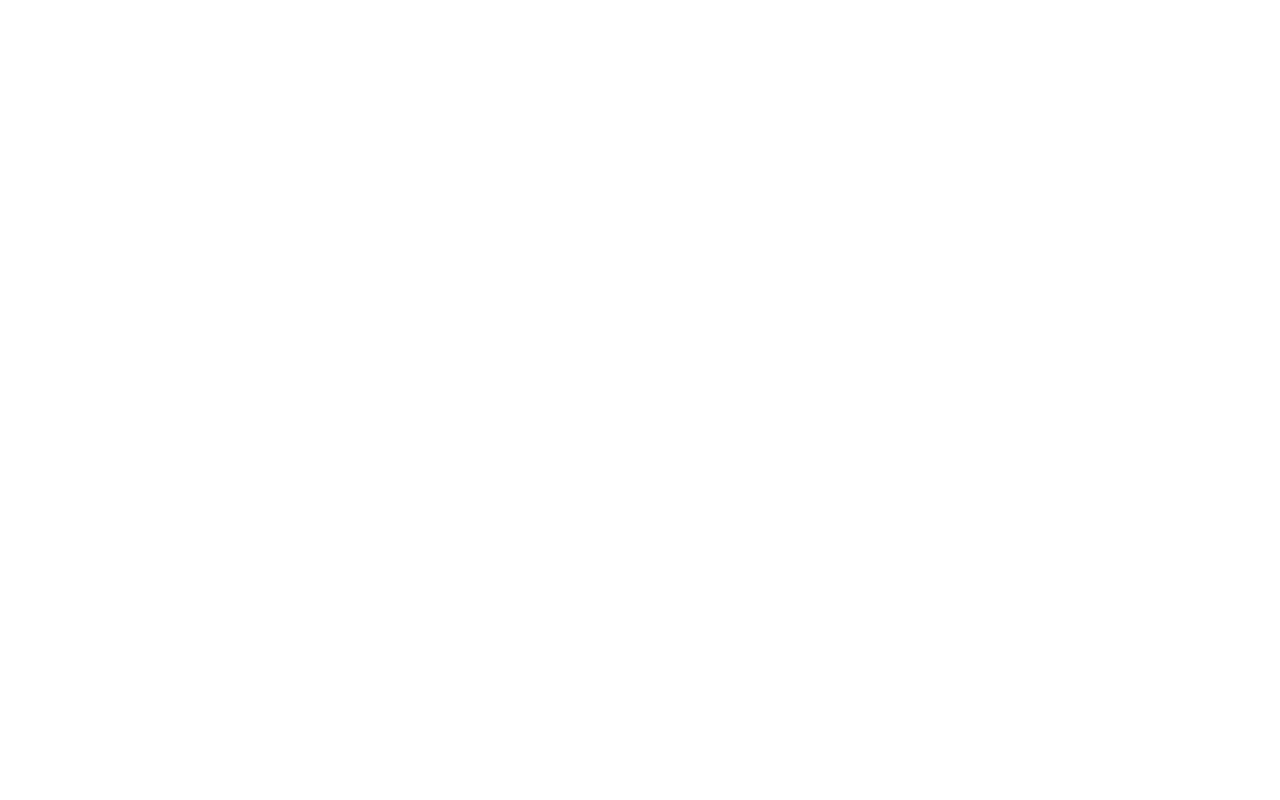
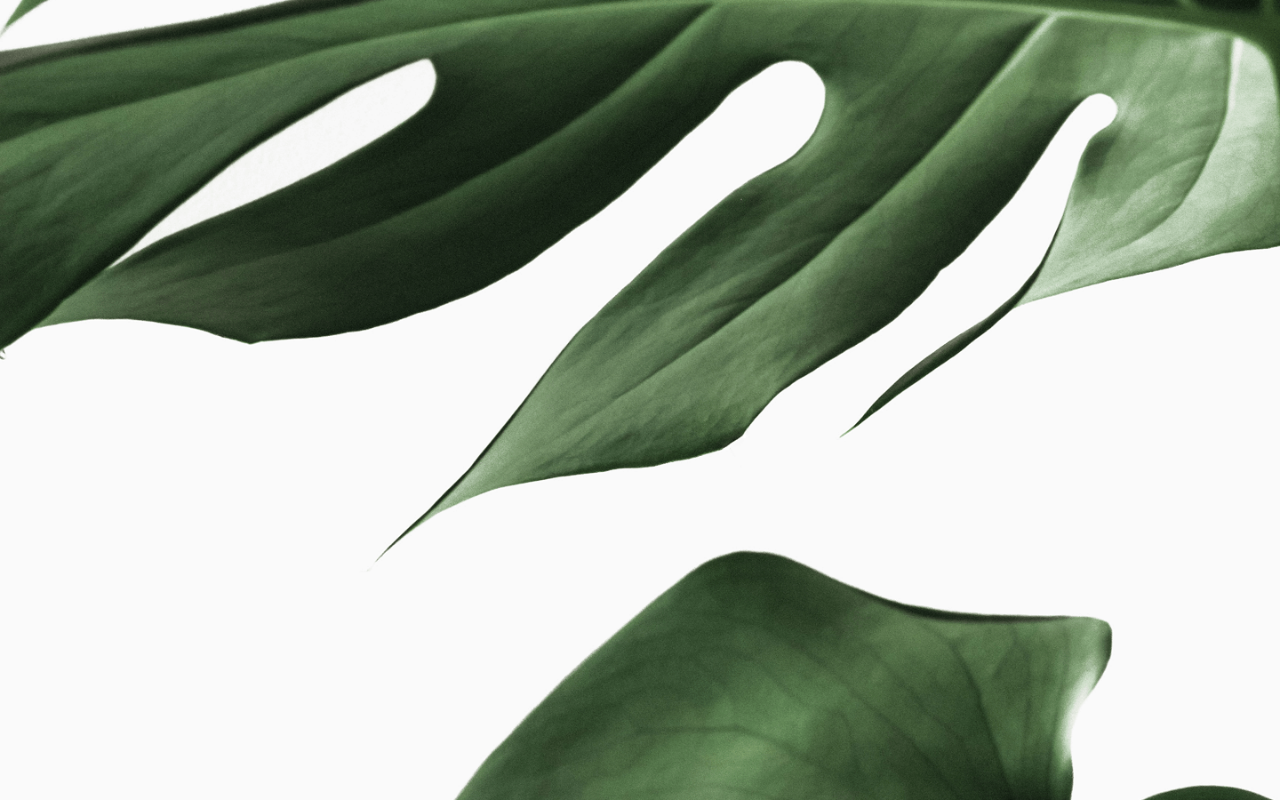
Before and after one commit to davi-aalves/pagina-de-links, a website: page index.html in a window 1280 px wide. Drawn offline with Linux system fonts and the light colour scheme.

Commit message:
update index.html to reference stylesheet in src directory and add background image; create initial style.css for layout and design

```diff
--- a/index.html
+++ b/index.html
@@ -5,9 +5,11 @@
     <link rel="icon" type="image/svg+xml" href="/vite.svg" />
     <meta name="viewport" content="width=device-width, initial-scale=1.0" />
     <title>Página de Links</title>
-    <link rel="stylesheet" href="style.css" />
+    <link rel="stylesheet" href="./src/style.css" />
   </head>
-  <body>
+  <body class="app background">
+    <article class="card"></article>
+
     <script type="module" src="/src/main.js"></script>
   </body>
 </html>
--- a/src/style.css
+++ b/src/style.css
@@ -0,0 +1,21 @@
+* {
+  margin: 0;
+  padding: 0;
+  box-sizing: border-box;
+}
+
+.app {
+  display: flex;
+  justify-content: center;
+  align-items: center;
+
+  height: 100dvh;
+  width: 100vw;
+}
+
+.background {
+  background-image: url("../public/background.webp");
+  background-size: cover;
+  background-position: center;
+  color: greenyellow;
+}
```
Also changed, not shown: public/background.webp (added).
